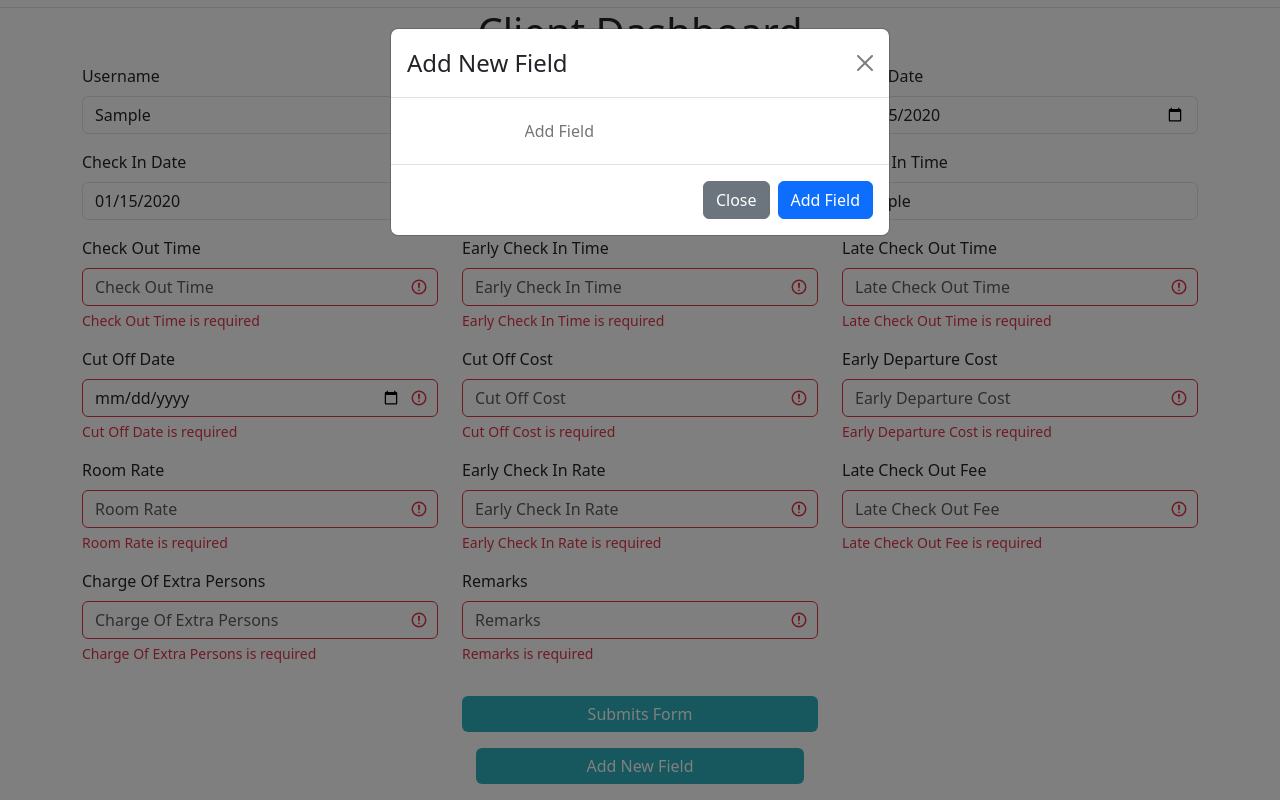
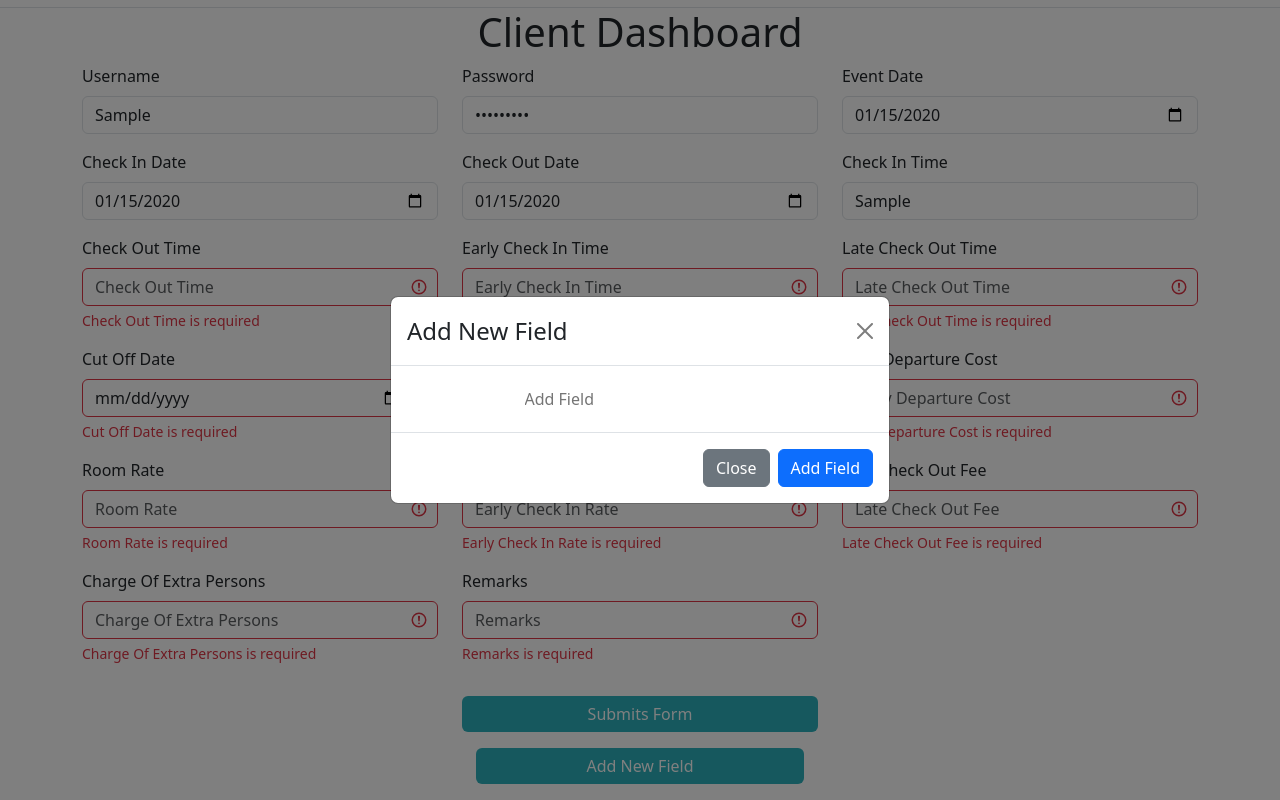
Before and after one commit to DEV-ABUZAR/form, a React (Vite) app: page / in a window 1280 px wide. Both pictures are taken after typing "Sample", "Sample123", "2020-01-15", "2020-01-15", "2020-01-15", "Sample" into the empty fields and a click on the button "Add New Field". Shown: the part 60-860 px from the top of the page. Built offline with nearby package versions, Linux system fonts and the light colour scheme.

Commit message:
fix desing issues

```diff
--- a/src/Modal.jsx
+++ b/src/Modal.jsx
@@ -14,7 +14,7 @@ function AddFieldsModal({ isOpen, onClose, onAddField }) {
   };
 
   return (
-    <Modal show={isOpen} onHide={onClose}>
+    <Modal show={isOpen} onHide={onClose} centered>
       <Modal.Header closeButton>
         <Modal.Title>Add New Field</Modal.Title>
       </Modal.Header>
@@ -24,19 +24,17 @@ function AddFieldsModal({ isOpen, onClose, onAddField }) {
           placeholder="Add Field"
           value={label}
           onChange={(e) => setLabel(e.target.value)}
-         style={{border:'none' , borderRadius:'10px' ,display:'flex', margin:'auto' , padding:'5px'}}
+          style={{ border: 'none', borderRadius: '10px', display: 'flex', margin: 'auto', padding: '5px' }}
         />
-
       </Modal.Body>
       <Modal.Footer>
         <Button variant="secondary" onClick={onClose}>
           Close
         </Button>
         <Button variant="primary" onClick={() => {
-  handleAddField();
-  onClose();
-}}
->
+          handleAddField();
+          onClose();
+        }}>
           Add Field
         </Button>
       </Modal.Footer>
```
